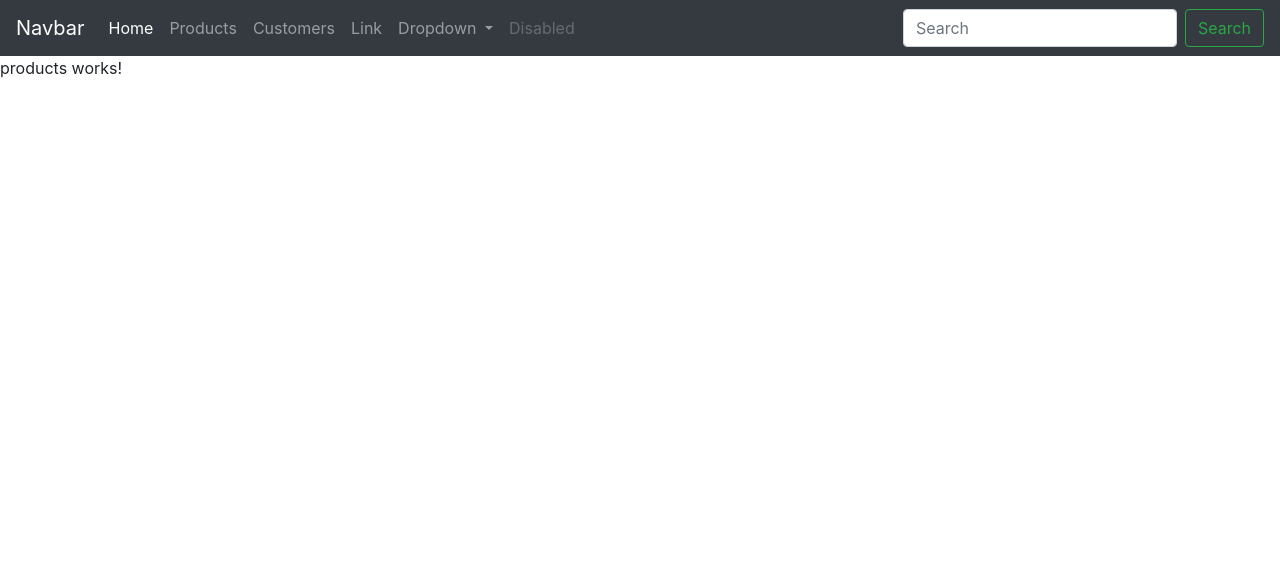
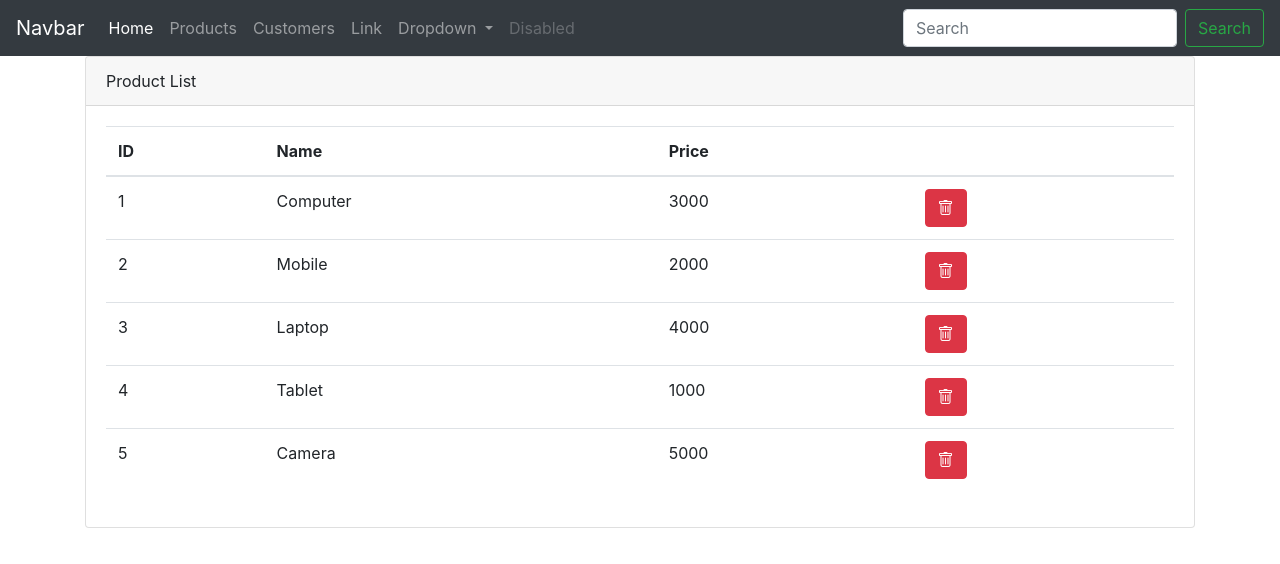
Before and after one commit to 3quanimity/catalog-angular-app, an Angular app: page /products in a window 1280 px wide. Shown: the top 564 px of the page. Built offline with nearby package versions, Linux system fonts and the light colour scheme.

Commit message:
added products component with basic delete button

```diff
--- a/src/app/products/products.component.html
+++ b/src/app/products/products.component.html
@@ -1 +1,27 @@
-<p>products works!</p>
+<div class="container">
+  <div class="card">
+    <div class="card-header">Product List</div>
+    <div class="card-body">
+      <table class="table">
+        <thead>
+          <tr>
+            <th>ID</th>
+            <th>Name</th>
+            <th>Price</th>
+            <th></th>
+          </tr>
+        </thead>
+        <tbody>
+          <tr *ngFor="let product of products">
+            <td>{{product.id}}</td>
+            <td>{{product.name}}</td>
+            <td>{{product.price}}</td>
+            <td>
+              <button (click)="handleDeleteProduct(product)" class="btn btn-danger"><i class="bi bi-trash"></i></button>
+            </td>
+          </tr>
+        </tbody>
+      </table>
+    </div>
+  </div>
+</div>
--- a/src/app/products/products.component.ts
+++ b/src/app/products/products.component.ts
@@ -1,10 +1,27 @@
-import { Component } from '@angular/core';
+import { Component, OnInit } from '@angular/core';
 
 @Component({
   selector: 'app-products',
   templateUrl: './products.component.html',
-  styleUrls: ['./products.component.css']
+  styleUrls: ['./products.component.css'],
 })
-export class ProductsComponent {
+export class ProductsComponent implements OnInit {
+  products: Array<any> | undefined;
 
+  constructor() {}
+
+  ngOnInit(): void {
+    this.products = [
+      { id: 1, name: 'Computer', price: 3000 },
+      { id: 2, name: 'Mobile', price: 2000 },
+      { id: 3, name: 'Laptop', price: 4000 },
+      { id: 4, name: 'Tablet', price: 1000 },
+      { id: 5, name: 'Camera', price: 5000 },
+    ];
+  }
+
+  handleDeleteProduct(product: any) {
+    const index = this.products?.indexOf(product);
+    this.products?.splice(index!, 1);
+  }
 }
--- a/src/styles.css
+++ b/src/styles.css
@@ -1 +1,2 @@
 /* You can add global styles to this file, and also import other style files */
+@import "~bootstrap-icons/font/bootstrap-icons.css";
```
